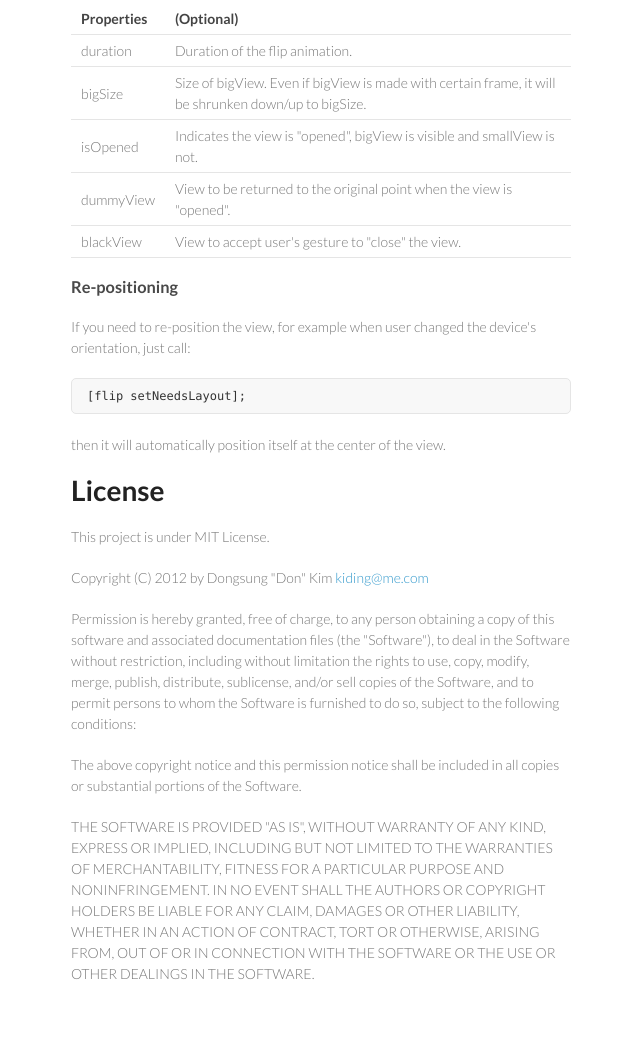
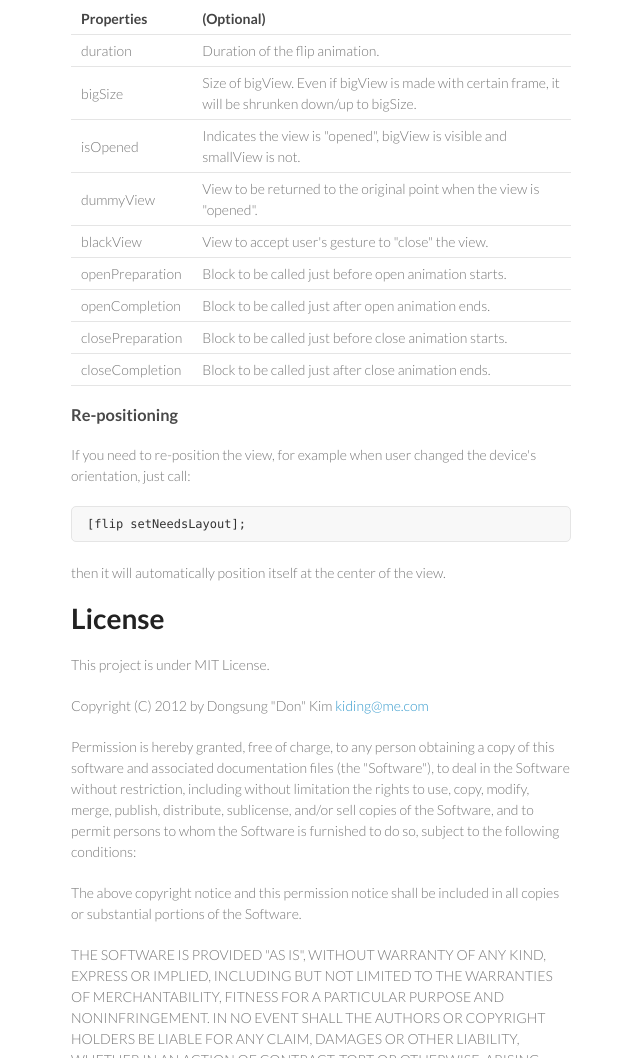
Before and after one commit to Projectplace/DSFlipView, a plain HTML site: page index.html in a window 1280 px wide. Shown: the part 2232-3290 px from the top of the page, without its empty margins (499-1139 px from the left). Drawn offline with Linux system fonts and the light colour scheme.

Commit message:
openPreparation, closePreparation, openCompletion, closeCompletion.

```diff
--- a/index.html
+++ b/index.html
@@ -133,6 +133,22 @@ flip.bigSize = (CGSize){200,250};
 <td>blackView</td>
 <td>View to accept user's gesture to "close" the view.</td>
 </tr>
+<tr>
+<td>openPreparation</td>
+<td>Block to be called just before open animation starts.</td>
+</tr>
+<tr>
+<td>openCompletion</td>
+<td>Block to be called just after open animation ends.</td>
+</tr>
+<tr>
+<td>closePreparation</td>
+<td>Block to be called just before close animation starts.</td>
+</tr>
+<tr>
+<td>closeCompletion</td>
+<td>Block to be called just after close animation ends.</td>
+</tr>
 </table>
 
 <h3>Re-positioning</h3>
```
